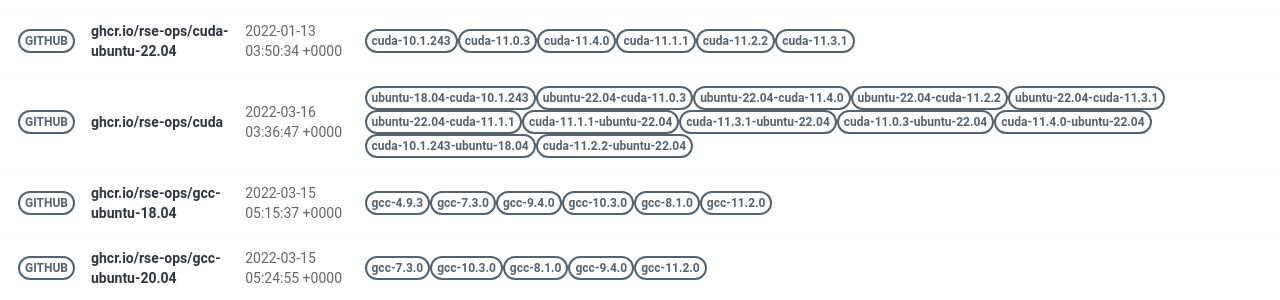
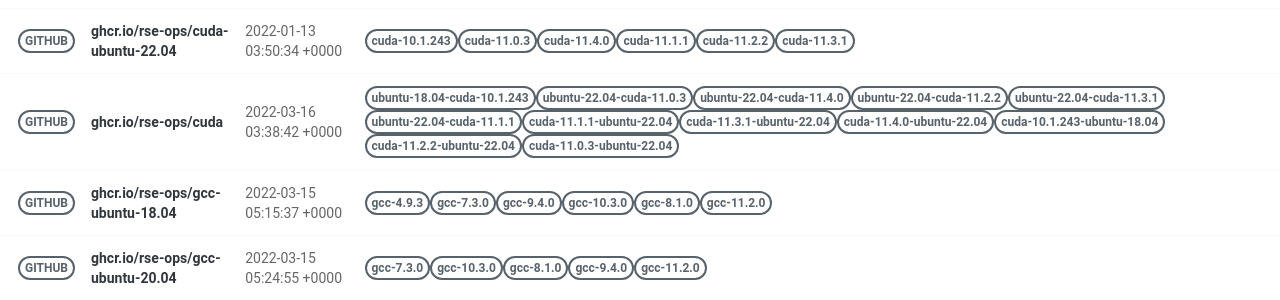
Before and after one commit to rse-ops/docker-images, a Jekyll site: the page built from pages/index.md, in a window 1280 px wide. Shown: the part 421-721 px from the top of the page. Built offline with Jekyll 4.4.1, drawn with Linux system fonts in a browser that asks for light colours; nearby versions of some CDN libraries.

Commit message:
Automated push to update library 2022-03-16

```diff
--- a/_library/ghcr.io-rse-ops-cuda.md
+++ b/_library/ghcr.io-rse-ops-cuda.md
@@ -1,7 +1,7 @@
 ---
 layout: container
 name: ghcr.io/rse-ops/cuda
-updated_at: 2022-03-16 03:36:47.619016
+updated_at: 2022-03-16 03:38:42.163652
 
 
 container_url: https://github.com/orgs/rse-ops/packages/container/package/cuda
```
Also changed, not shown: other parts of _library/ghcr.io-rse-ops-cuda.md (+3 -3 lines).
